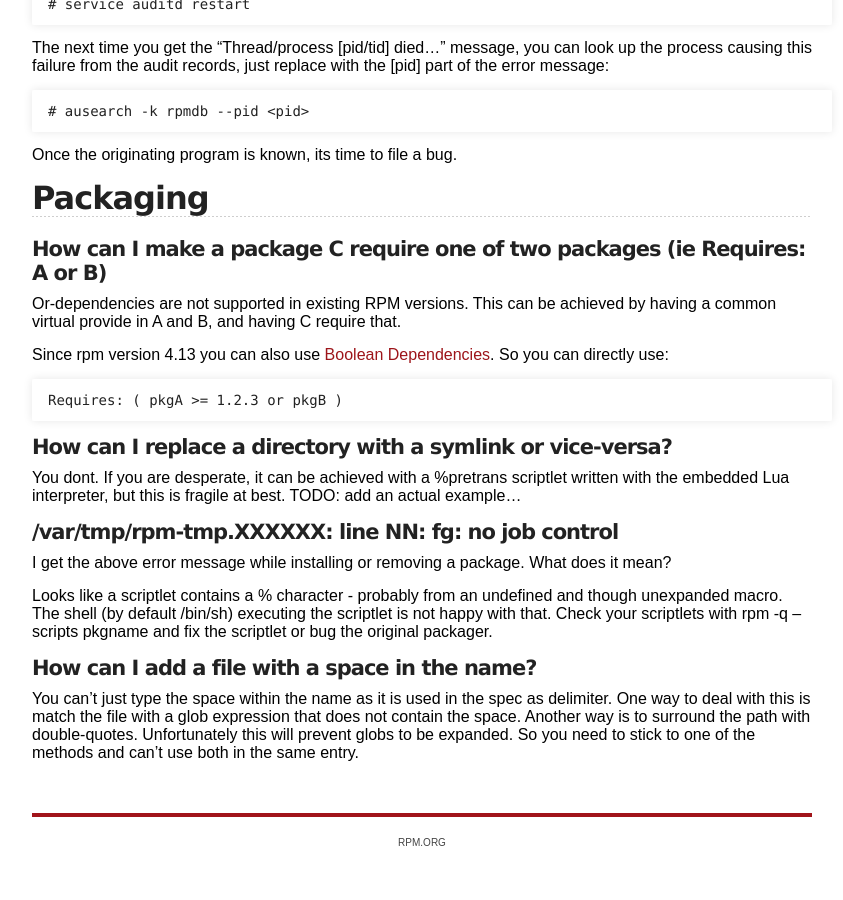
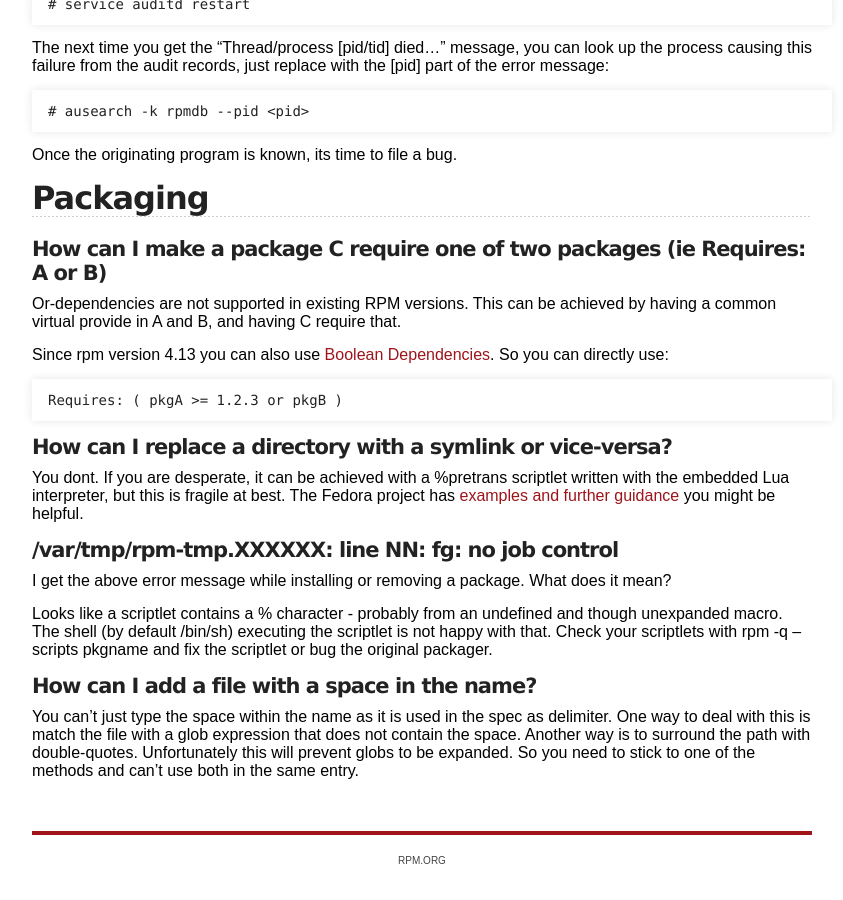
Before and after one commit to rpm-software-management/rpm-web, a Jekyll site: the page built from user_doc/faq.md, in a window 1280 px wide and 900 px high, scrolled down 978 px. Shown: the whole window, without its empty margins (218-1061 px from the left). Built offline with Jekyll 4.4.1, drawn with Linux system fonts in a browser that asks for light colours.

Commit message:
Link to Fedora guidelines on the symlink-dir replacement topic

````diff
--- a/user_doc/faq.md
+++ b/user_doc/faq.md
@@ -71,9 +71,11 @@ Requires: ( pkgA >= 1.2.3 or pkgB )
 ```
 
 #### How can I replace a directory with a symlink or vice-versa?
+
 You dont. If you are desperate, it can be achieved with a %pretrans
 scriptlet written with the embedded Lua interpreter, but this is fragile at
-best. TODO: add an actual example...
+best. The Fedora project has [examples and further guidance](https://docs.fedoraproject.org/en-US/packaging-guidelines/Directory_Replacement/) you
+might be helpful.
 
 #### /var/tmp/rpm-tmp.XXXXXX: line NN: fg: no job control
 I get the above error message while installing or removing a package. What does it mean?
````
